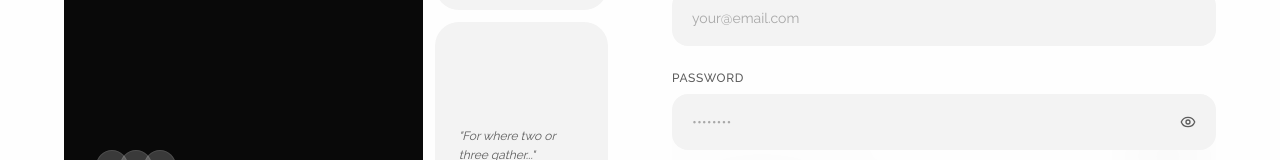
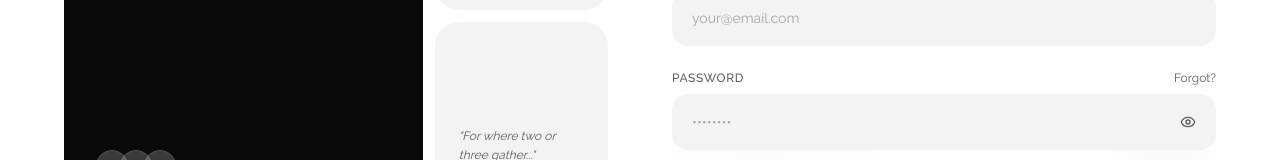
Before and after one commit to Finoana-App/finoana-app, a Next.js app in the folder apps/web/: page /en/login in a window 1280 px wide. Shown: the part 282-442 px from the top of the page. Built offline with nearby package versions, Linux system fonts and the light colour scheme.

Commit message:
fix: update password reset flow text references

```diff
--- a/apps/web/app/[lang]/layout.tsx
+++ b/apps/web/app/[lang]/layout.tsx
@@ -11,11 +11,11 @@ export default async function LangLayout({
   params,
 }: {
   children: React.ReactNode;
-  params: Promise<{ lang: Locale }>;
+  params: Promise<{ lang: string }>;
 }) {
   const { lang } = await params;
 
-  if (!i18n.locales.includes(lang)) {
+  if (!i18n.locales.includes(lang as Locale)) {
     notFound();
   }
 
--- a/apps/web/components/auth/register/password-input-with-strength.tsx
+++ b/apps/web/components/auth/register/password-input-with-strength.tsx
@@ -70,7 +70,7 @@ export function PasswordInputWithStrength({
               href={forgotPasswordHref}
               className="text-muted-foreground hover:text-foreground text-xs transition-colors"
             >
-              {dictionary?.auth.forgot || 'Forgot?'}
+              {dictionary?.auth.resetPassword.forgot || 'Forgot?'}
             </Link>
           )}
         </div>
--- a/apps/web/components/auth/shared/password-input.tsx
+++ b/apps/web/components/auth/shared/password-input.tsx
@@ -46,7 +46,7 @@ export function PasswordInput({
 
   useEffect(() => {
     getDictionary(lang).then((dict) => {
-      setText(dict.auth.forgot);
+      setText(dict.auth.resetPassword.forgot);
     });
   }, [lang]);
 
```
